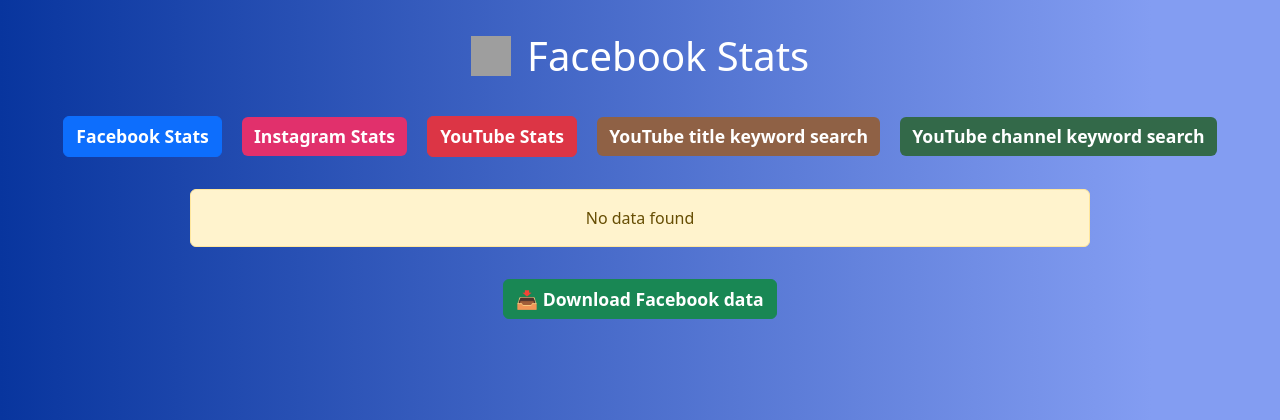
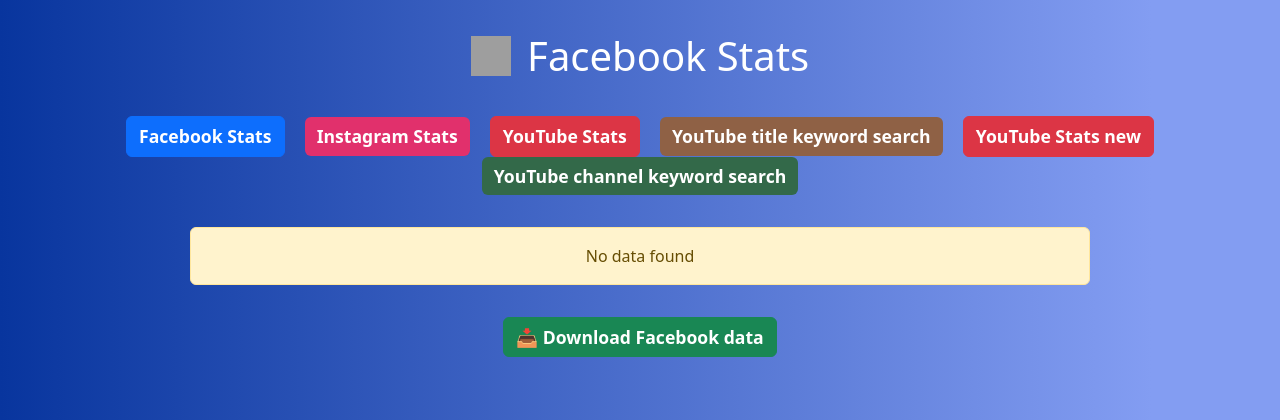
Before and after one commit to NasirMehmood12/keyword, a Flask app: page /facebook in a window 1280 px wide. Shown: the top 420 px of the page. Run offline with Flask 3, Linux system fonts and the light colour scheme; data that the repository does not hold is empty; parts of the project's set-up code (start-up, migrations or seed data) failed here and were passed over; some libraries are stand-ins or nearby versions; grey boxes are pictures that could not be loaded.

Commit message:
Update facebook.html

```diff
--- a/templates/facebook.html
+++ b/templates/facebook.html
@@ -52,6 +52,8 @@
             YouTube title keyword search
         </a>
 
+        <a href="/youtube2" class="btn btn-danger mx-2" style="font-size: 1.1rem; font-weight: 563;">YouTube Stats new</a>
+
         <a href="/keyword_views" class="btn mx-2" style="background-color: #336949; color: white; border: none;font-size: 1.1rem; font-weight: 563;">
             YouTube channel keyword search
         </a>
```
